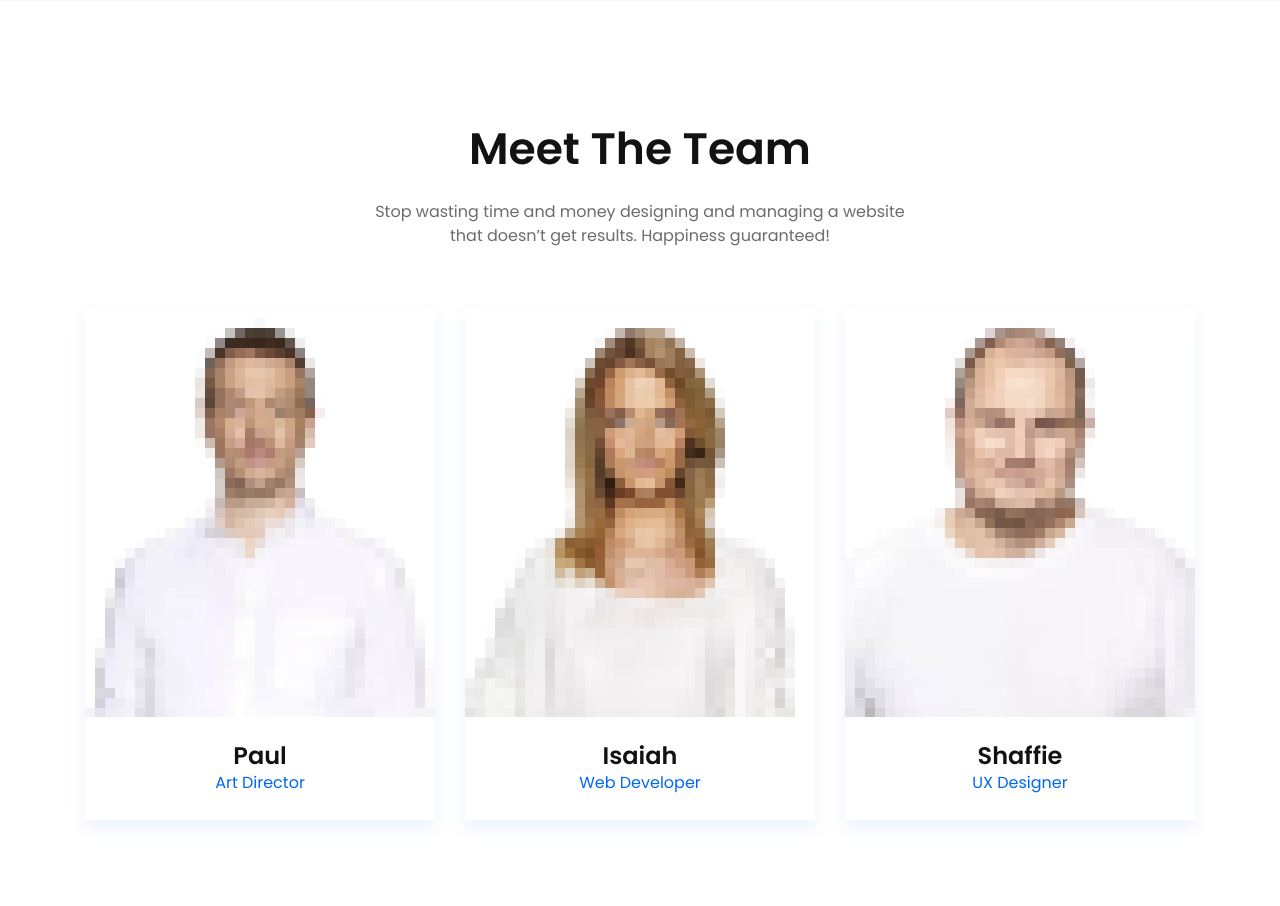
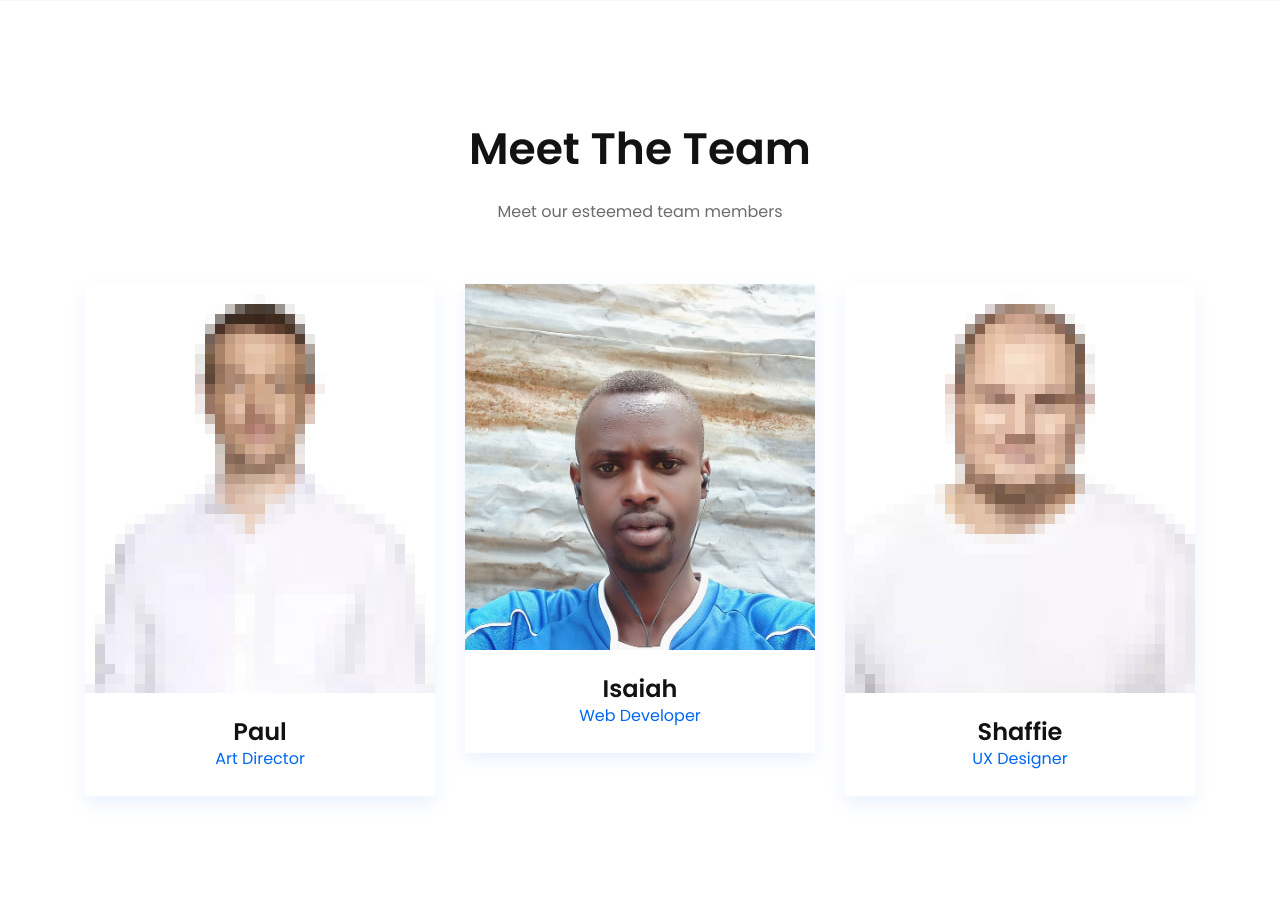
Before and after one commit to Deuce15/thinkbizz, a Django app: page / in a window 1280 px wide. Shown: the part 5069-5975 px from the top of the page. Run offline with Django 4.2, Linux system fonts and the light colour scheme; some libraries are stand-ins or nearby versions.

Commit message:
Web developer picture

```diff
--- a/website/templates/home.html
+++ b/website/templates/home.html
@@ -740,7 +740,7 @@
                 <div class="col-lg-6 col-md-10">
                     <div class="section-title text-center pb-30">
                         <h3 class="title">Meet The Team</h3>
-                        <p class="text">Stop wasting time and money designing and managing a website that doesn’t get results. Happiness guaranteed!</p>
+                        <p class="text">Meet our esteemed team members</p>
                     </div> <!-- section title -->
                 </div>
             </div> <!-- row -->
@@ -767,7 +767,7 @@
                 <div class="col-lg-4 col-sm-6">
                     <div class="team-style-eleven text-center mt-30 wow fadeIn" data-wow-duration="1s" data-wow-delay="0s">
                         <div class="team-image">
-                            <img src="{% static 'website/assets/images/team-2.jpg' %}" alt="Team">
+                            <img src="{% static 'website/assets/images/team-7.jpg' %}" alt="Team">
                         </div>
                         <div class="team-content">
                             <div class="team-social">
```
Also changed, not shown: static/website/assets/images/team-7.jpg (added).
